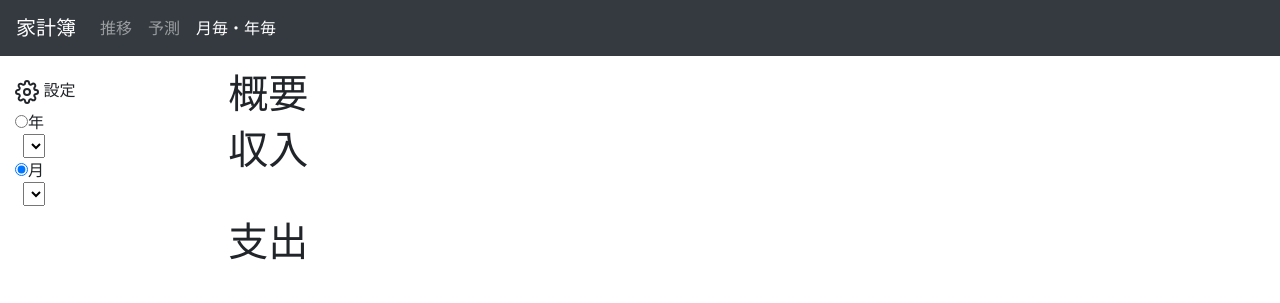
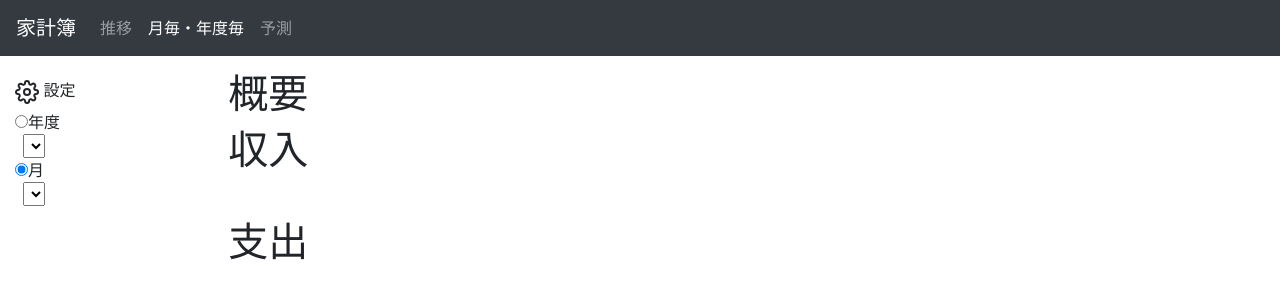
Before and after one commit to yutatera/kakeibo, a Flask app: page /month in a window 1280 px wide. Shown: the top 303 px of the page. Run offline with Flask 2, Linux system fonts and the light colour scheme; data that the repository does not hold is empty; parts of the project's set-up code (start-up, migrations or seed data) failed here and were passed over; some libraries are stand-ins or nearby versions.

Commit message:
minor update

```diff
--- a/templates/future.html
+++ b/templates/future.html
@@ -25,8 +25,8 @@
     <div class="navbar-brand">家計簿</div>
     <div class="navbar-nav">
       <a class="nav-item nav-link" href="index">推移</a>
+      <a class="nav-item nav-link" href="month">月毎・年度毎</a>
       <a class="nav-item nav-link active" href="future">予測</a>
-      <a class="nav-item nav-link" href="month">月毎・年毎</a>
     </div>
   </nav>
   <div class="container-fluid">
--- a/templates/index.html
+++ b/templates/index.html
@@ -25,8 +25,8 @@
     <div class="navbar-brand">家計簿</div>
     <div class="navbar-nav">
       <div id="index"><a class="nav-item nav-link active" href="index">推移</a></div>
+      <div id="month"><a class="nav-item nav-link" href="month">月毎・年度毎</a></div>
       <div id="future"><a class="nav-item nav-link" href="future">予測</a></div>
-      <div id="month"><a class="nav-item nav-link" href="month">月毎・年毎</a></div>
     </div>
   </nav>
 
--- a/templates/month.html
+++ b/templates/month.html
@@ -25,8 +25,8 @@
     <div class="navbar-brand">家計簿</div>
     <div class="navbar-nav">
       <a class="nav-item nav-link" href="index">推移</a>
+      <a class="nav-item nav-link active" href="month">月毎・年度毎</a>
       <a class="nav-item nav-link" href="future">予測</a>
-      <a class="nav-item nav-link active" href="month">月毎・年毎</a>
     </div>
   </nav>
 
@@ -40,7 +40,7 @@
         <span data-feather="settings"></span>
         <span class="navbar-text">設定</span>
       </li>
-      <li><input type="radio" name="radio" id="年" value="年">年</li>
+      <li><input type="radio" name="radio" id="年" value="年">年度</li>
       <ul class="list-unstyled ml-2">
         <li><select name="year" id="year"></select></li>
       </ul>
```
